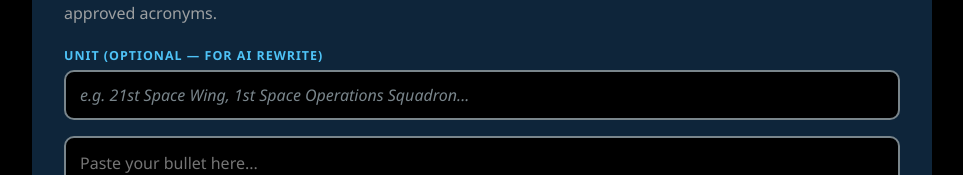
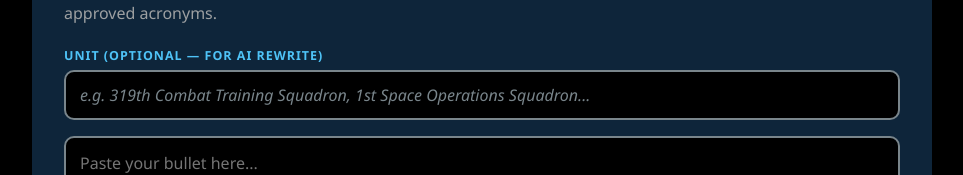
Before and after one commit to LBryant01/AAFinder, a React (Create React App) app: page / in a window 1280 px wide. Shown: the part 170-345 px from the top of the page, without its empty margins (158-1121 px from the left). Built offline with nearby package versions, Linux system fonts and the light colour scheme.

Commit message:
Update placeholder text for unit input field

```diff
--- a/src/App.js
+++ b/src/App.js
@@ -177,7 +177,7 @@ export default function App() {
             <input
               className="unit-input"
               type="text"
-              placeholder="e.g. 21st Space Wing, 1st Space Operations Squadron..."
+              placeholder="e.g. 319th Combat Training Squadron, 1st Space Operations Squadron..."
               value={unit}
               onChange={(e) => {
                 setUnit(e.target.value);
```
